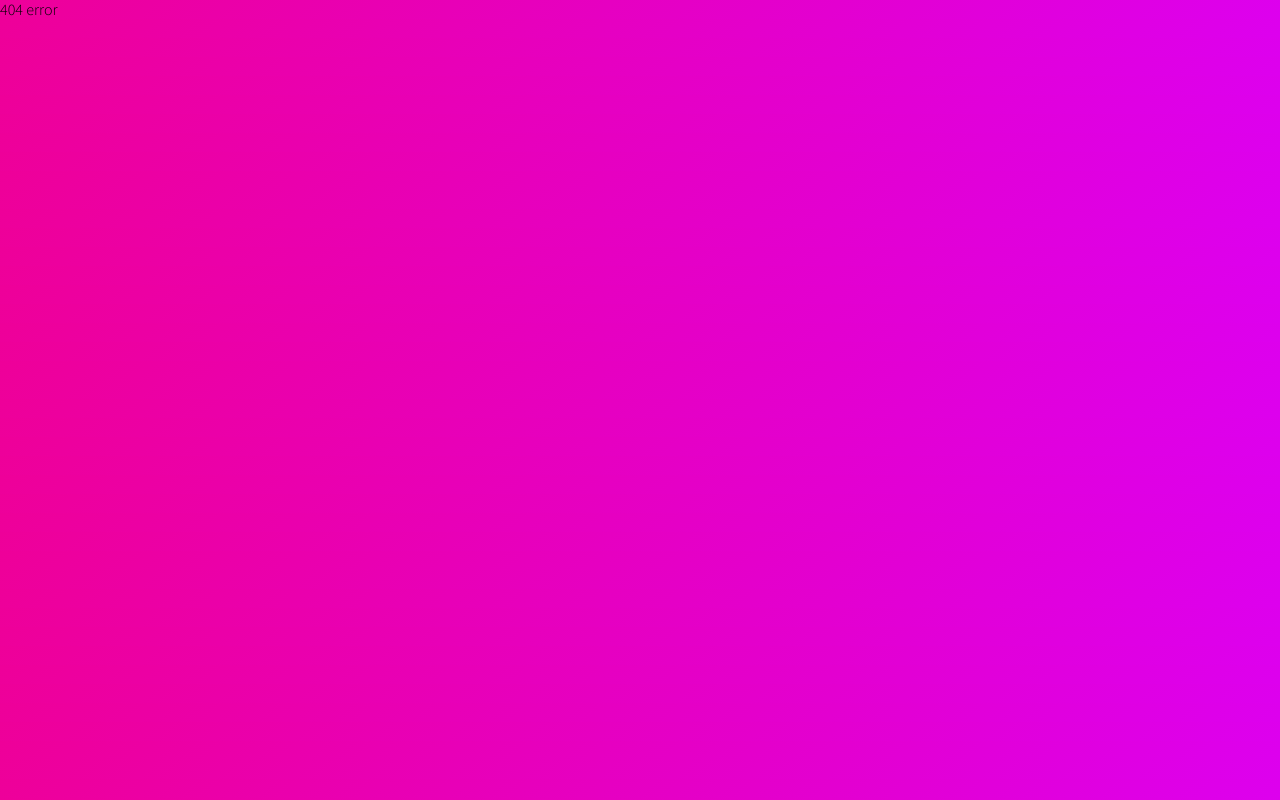
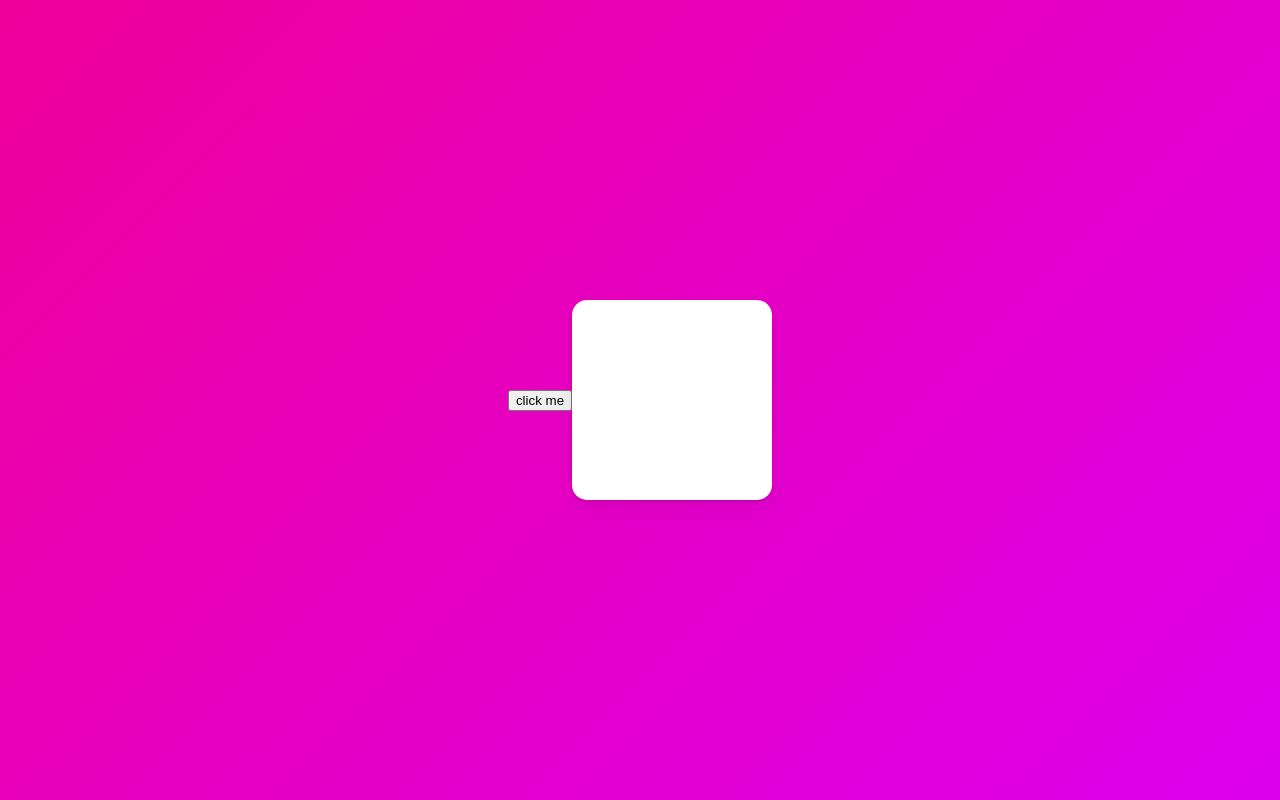
Before and after one commit to joohaem/prt-framer-motion, a React (Create React App) app: page /5 in a window 1280 px wide. Built offline with nearby package versions, Linux system fonts and the light colour scheme.

Commit message:
feat: what is Motion Value

```diff
--- a/src/components/common/Router.tsx
+++ b/src/components/common/Router.tsx
@@ -4,6 +4,7 @@ import Animation from "pages/Animation";
 import Variants from "pages/Variants";
 import Gestures from "pages/Gestures";
 import Drag from "pages/Drag";
+import Scroll from "pages/Scroll";
 
 export default function Router() {
   return (
@@ -13,6 +14,7 @@ export default function Router() {
         <Route path="/2" element={<Variants />} />
         <Route path="/3" element={<Gestures />} />
         <Route path="/4" element={<Drag />} />
+        <Route path="/5" element={<Scroll />} />
         <Route path="*" element={<Error404 />} />
       </Routes>
     </BrowserRouter>
--- /dev/null
+++ b/src/pages/Scroll.tsx
@@ -0,0 +1,34 @@
+import { motion, useMotionValue } from "framer-motion";
+import { useEffect } from "react";
+import styled from "styled-components";
+
+export default function Scroll() {
+  const x = useMotionValue(0);
+
+  useEffect(() => {
+    x.onChange(() => console.log(x.get()));
+  }, [x]);
+
+  return (
+    <StWrapper>
+      <button onClick={() => x.set(200)}>click me</button>
+      <StBox style={{ x }} drag="x" dragSnapToOrigin />
+    </StWrapper>
+  );
+}
+
+const StWrapper = styled.div`
+  height: 100vh;
+  width: 100vw;
+  display: flex;
+  justify-content: center;
+  align-items: center;
+`;
+
+const StBox = styled(motion.div)`
+  width: 200px;
+  height: 200px;
+  background-color: white;
+  border-radius: 15px;
+  box-shadow: 0 2px 3px rgba(0, 0, 0, 0.1), 0 10px 20px rgba(0, 0, 0, 0.06);
+`;
```
Also changed, not shown: 1 other file (tests, documents, lock files or other folders).
